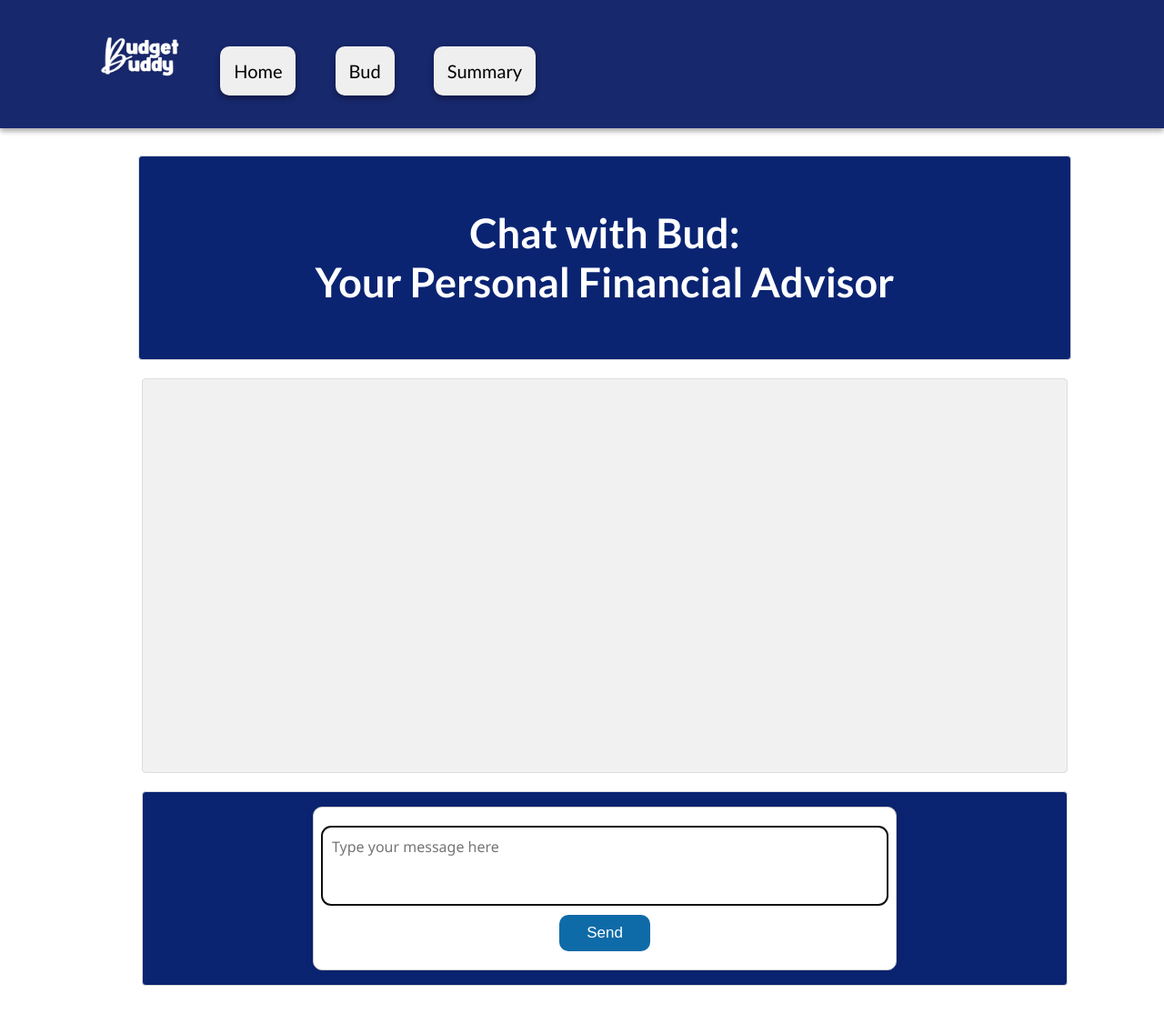
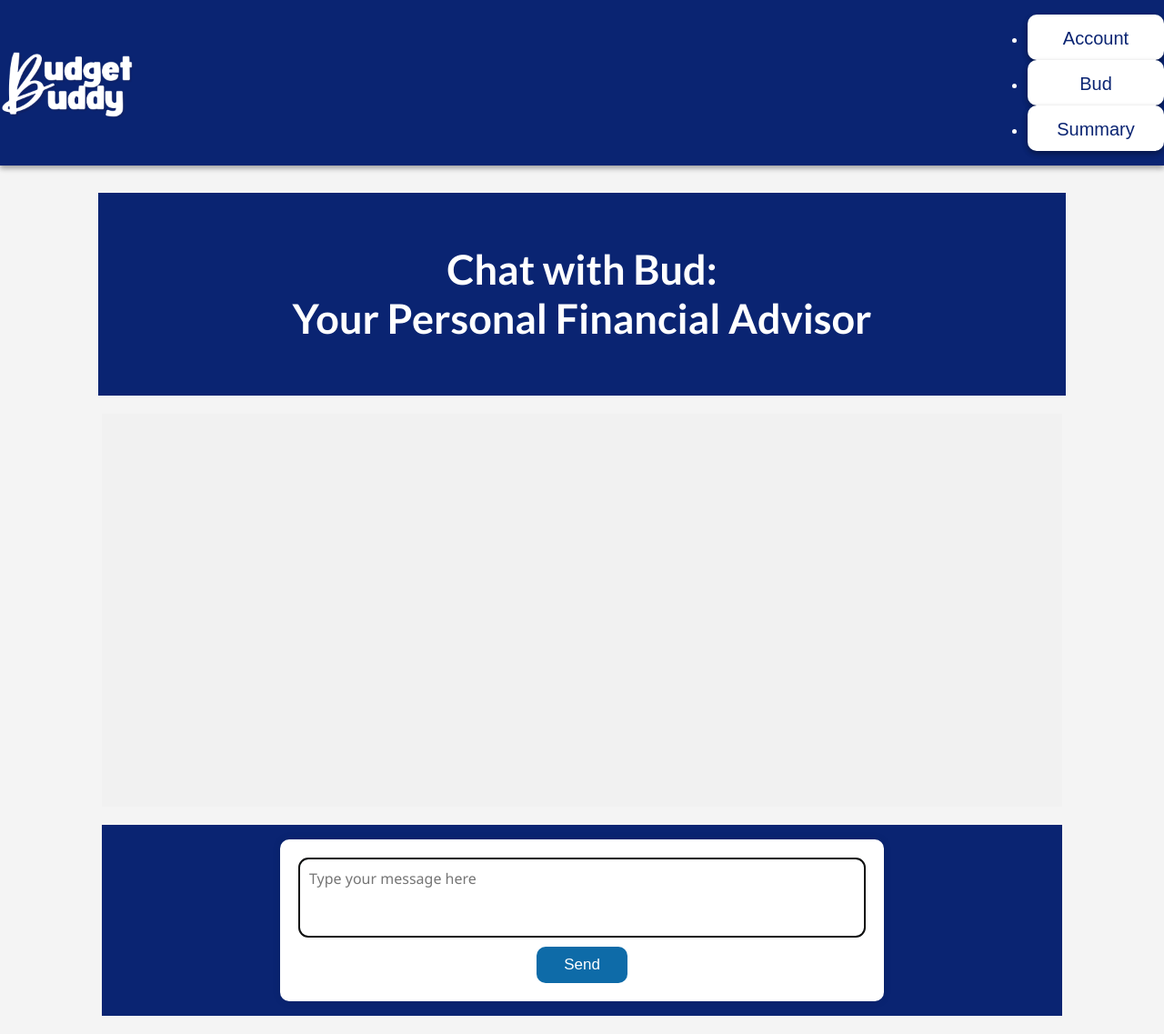
Before and after one commit to kjx172/BudgetBuddy, a Flask app: page /chatbot in a window 1280 px wide. Shown: the whole page at 91% size. Before the commit the page ends 1084 px from the top, so only its background shows below. Run offline with Flask 3, Linux system fonts and the light colour scheme.

Commit message:
updated the layout nav bar

```diff
--- a/app.py
+++ b/app.py
@@ -74,7 +74,7 @@ def insert_budget_data(form_data):
     conn.close()
 
 @app.route('/', methods=['GET', 'POST'])
-def home():
+def account():
     form = BudgetForm()
     if form.validate_on_submit():
         income = float(form.income.data)
@@ -108,7 +108,7 @@ def home():
         # Redirect to the summary page
         return redirect(url_for('summary'))
 
-    return render_template('home.html', form=form)
+    return render_template('account.html', form=form)
 
 @app.route('/chatbot')
 def chatbot_site():
--- a/static/layout.css
+++ b/static/layout.css
@@ -1,110 +1,45 @@
-/* NAVIGATION BAR */
-body {
-    font-family: "Lato", sans-serif;
-}
-header {
-    display: flex;
-    align-items: center;
-    padding: 20px 50px;
-    box-shadow: rgba(0, 0, 0, 0.16) 0px 3px 6px, rgba(0, 0, 0, 0.23) 0px 3px 6px;
-    background-color: #18286d;
-}
-
-.logo {
-    margin-right: auto;
-}
-
-.logo img {
-    height: 50px; /* Adjust height as needed */
-    width: auto;
-}
-
-.nav-title {
-    margin-right: auto;
-    font-size: 1.5em;
-}
-
-header li {
-    list-style: none;
-    display: inline-block;
-    padding: 0 20px;
-}
-
-header button {
-    text-decoration: none;
-    color: #000000;
-    font-family: 'Gill Sans', 'Gill Sans MT', Calibri, 'Trebuchet MS', sans-serif;
-    font-size: 20px;
-    border-style: none;
-    border-radius: 10px;
-    padding: 15px;
-    transition: all 0.3s ease 0s;
-    box-shadow: rgba(0, 0, 0, 0.16) 0px 3px 6px, rgba(0, 0, 0, 0.23) 0px 3px 6px;
-}
-
-header button:hover {
-    background-color: #b2bddf;
-    box-shadow: rgba(50, 50, 93, 0.25) 0px 30px 60px -12px inset, rgba(0, 0, 0, 0.3) 0px 18px 36px -18px inset;
-    color: #262e8a;
-}
-
-main {
-    margin-left: 50px;
-}
-form {
-    max-width: 600px;
-    margin: 0 auto;
-    padding: 20px;
-    border: 1px solid #ccc;
-    background-color: #f9f9f9;
-    font-family: Arial, sans-serif;
-}
-
-/* Style headings */
-h2, h3 {
+html, body {
+    font-family: 'Lato', sans-serif;
+    margin: 0;
+    padding: 0;
+    background-color: #f4f4f4;
     color: #333;
 }
 
-/* Style input fields */
-input[type=text] {
-    width: calc(100% - 12px);
-    padding: 6px;
-    margin-bottom: 10px;
-    border: 1px solid #ccc;
-    border-radius: 4px;
+header {
+    display: flex;
+    justify-content: space-between;
+    align-items: center;
+    height: auto;
+    box-shadow: rgba(0, 0, 0, 0.16) 0px 3px 6px, rgba(0, 0, 0, 0.23) 0px 3px 6px;
+    background-color: #0A2472;
+    color: #ffff;
 }
 
-/* Style submit button */
-#submit {
-    background-color: #4CAF50;
-    color: white;
-    padding: 10px 20px;
-    border: none;
-    border-radius: 4px;
-    cursor: pointer;
+header h1 {
+    flex: 1;
+    align-items: center;
+    text-align: center;
 }
 
-input[type=submit]:hover {
-    background-color: #45a049;
+header img {
+    width: 150px;
+    height: auto;
 }
-
-/* Style error messages */
-.error {
-    color: red;
-    font-size: 0.9em;
+header button {
+    text-decoration: none;
+    color: #0A2472;
+    background-color: #fff;
+    font-size: 20px;
+    border: none;
+    border-radius: 10px;
+    padding: 15px;
+    width: 150px;
+    height: 50px;
+    transition: all 0.3s ease;
+    box-shadow: rgba(0, 0, 0, 0.16) 0px 3px 6px, rgba(0, 0, 0, 0.23) 0px 3px 6px;
 }
-
-/* Additional styling for sections */
-div {
-    margin-top: 20px;
-    padding: 10px;
-    background-color: #fff;
-    border: 1px solid #ddd;
-    border-radius: 4px;
+header button:hover {
+    background-color: #b2bddf;
+    color: #fff;
 }
-
-div h3 {
-    margin-top: 0;
-    font-size: 1.2em;
-    color: #333;
-}
--- a/templates/layout.html
+++ b/templates/layout.html
@@ -11,14 +11,12 @@
 </head>
 <body>
     <header>
-        <nav>
-            <ul>
-                <li class="logo"><img src="{{ url_for('static', filename='Week4Logo.png') }}" alt="Logo"/></li>
-                <li class="nav-item"><a href="{{ url_for('home') }}"><button>Home</button></a></li>
-                <li class="nav-item"><a href="{{ url_for('chatbot_site') }}"><button>Bud</button></a></li>
-                <li class="nav-item"><a href="{{ url_for('summary') }}"><button>Summary</button></a></li>
-            </ul>
-        </nav>
+        <img src="{{ url_for('static', filename='Week4Logo.png') }}" alt="Logo"/>
+        <ul>
+            <li class="nav-item"><a href="{{ url_for('account') }}"><button>Account</button></a></li>
+            <li class="nav-item"><a href="{{ url_for('chatbot_site') }}"><button>Bud</button></a></li>
+            <li class="nav-item"><a href="{{ url_for('summary') }}"><button>Summary</button></a></li>
+        </ul>
     </header>
     <main>
         {% block content %}{% endblock %}
```
